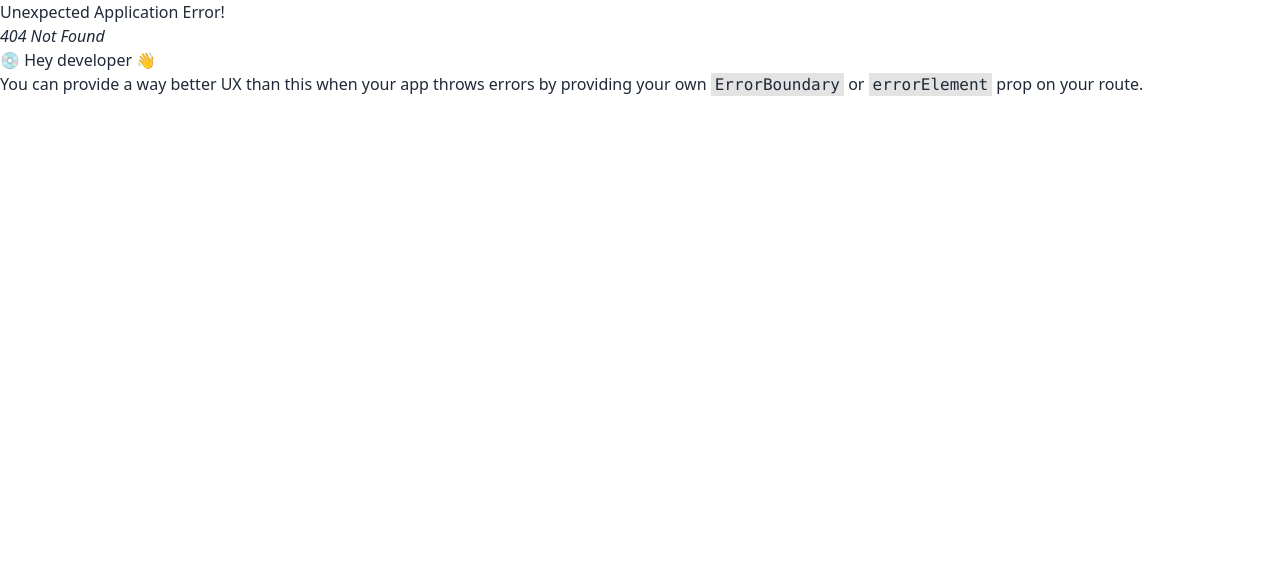
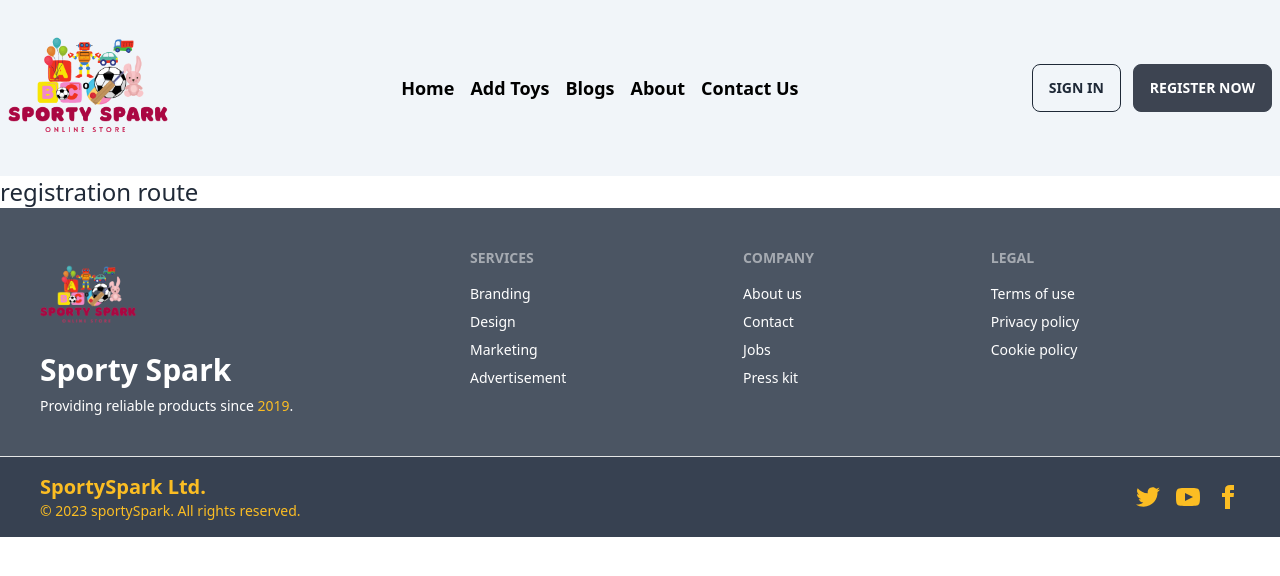
Before and after one commit to hazratshahjalal/SportySpark-client-side, a React (Vite) app: page /register in a window 1280 px wide. Before the commit this address had no page. Shown: the top 576 px of the page. Built offline with nearby package versions, Linux system fonts and the light colour scheme.

Commit message:
login and registration route setup complete

```diff
--- a/src/components/Banner/Banner.jsx
+++ b/src/components/Banner/Banner.jsx
@@ -16,7 +16,7 @@ const Banner = () => {
         <p className="text-lg sm:text-2xl mb-6 text-warning">Discover the world of sports toys!</p>
         <small className="text-base sm:text-lg mb-6">Get ready for endless fun and excitement with our wide range of sports toys. Whether you're into soccer, basketball, or racing, we have something for everyone.</small>
 
-        <Link to="/shop"><button className="btn btn-outline btn-secondary">Shop Now</button>
+        <Link to="/shop"><button className="btn btn-gray">Shop Now</button>
         </Link>
       </div>
     </div>
--- a/src/components/Testimonial/Testimonial.jsx
+++ b/src/components/Testimonial/Testimonial.jsx
@@ -4,13 +4,13 @@ const Testimonial = () => {
   const testimonialsData = [
     {
       id: 1,
-      name: 'Sarah Johnson',
+      name: 'Sheikh Jubayer',
       position: 'Parent',
       testimonial: 'I found the sportySpark toy marketplace to be the perfect place to find sports toys for my kids. The website is user-friendly, and the variety of toys available is impressive.',
     },
     {
       id: 2,
-      name: 'Mike Thompson',
+      name: 'M Abdullah',
       position: 'Sports Coach',
       testimonial: 'As a sports coach, I highly recommend the sportySpark toy marketplace. They have a great selection of sports-related toys that are both educational and fun. My students love them!',
     },
--- /dev/null
+++ b/src/pages/Login/Login.jsx
@@ -0,0 +1,11 @@
+import React from 'react';
+
+const Login = () => {
+  return (
+    <div>
+      <h1>this is login page</h1>
+    </div>
+  );
+};
+
+export default Login;
--- /dev/null
+++ b/src/pages/Registration/Registration.jsx
@@ -0,0 +1,11 @@
+import React from 'react';
+
+const Registration = () => {
+  return (
+    <div>
+      <h1 className="text-2xl">registration route</h1>
+    </div>
+  );
+};
+
+export default Registration; <h1 className="text-2xl">registration route</h1>
--- a/src/pages/shared/Footer/Footer.jsx
+++ b/src/pages/shared/Footer/Footer.jsx
@@ -4,10 +4,11 @@ import logo from '../../../assets/logo.png'
 const Footer = () => {
   return (
     <div className="">
-      <footer className="footer p-10  bg-neutral text-neutral-content">
+      <footer className="footer p-10  bg-gray-600 text-neutral-content">
         <div>
           <div>
-            <img className='w-24 !important' src={logo} alt="" />
+            <Link to='/'> <img className='w-24 !important' src={logo} alt="" />
+            </Link>
           </div>
           <h2 className="text-3xl font-bold">Sporty Spark</h2>
           <p className="">Providing reliable products since <span className="text-warning">2019</span>.</p>
@@ -33,7 +34,7 @@ const Footer = () => {
           <Link className="link link-hover">Cookie policy</Link>
         </div>
       </footer>
-      <footer className="footer px-10 py-4 border-t  bg-neutral text-neutral-content border-base-300">
+      <footer className="footer px-10 py-4 border-t  bg-gray-700 text-neutral-content border-base-300">
         <div className="items-center grid-flow-col">
 
           <p className="text-warning"> <span className="font-bold text-xl">SportySpark Ltd.</span><br />
--- a/src/pages/shared/Header/Header.jsx
+++ b/src/pages/shared/Header/Header.jsx
@@ -15,6 +15,13 @@ const Header = () => {
           <Link to='/blogs'>Blogs</Link>
           <Link to='/about'>About</Link>
           <Link to='/contact'>Contact Us</Link>
+        </div>
+
+        <div className="flex gap-3">
+          <Link to="/login"><button className="btn btn-outline btn-gray">Sign In</button>
+          </Link>
+          <Link to="/register"><button className="btn btn-gray ">Register Now</button>
+          </Link>
         </div>
 
         {/* <div>
```
Also changed, not shown: src/routes/Routes.jsx (+10 -0 lines).
